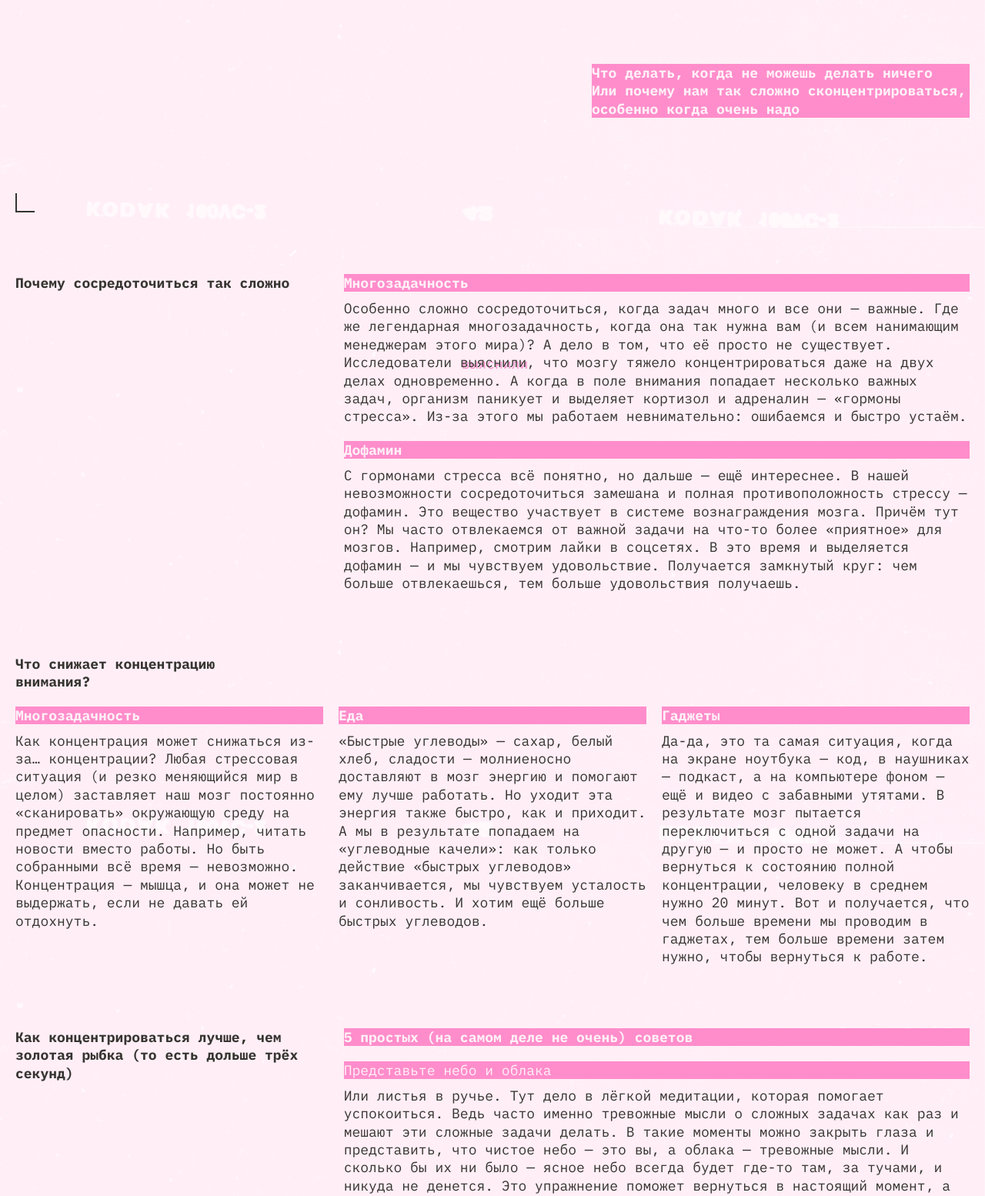
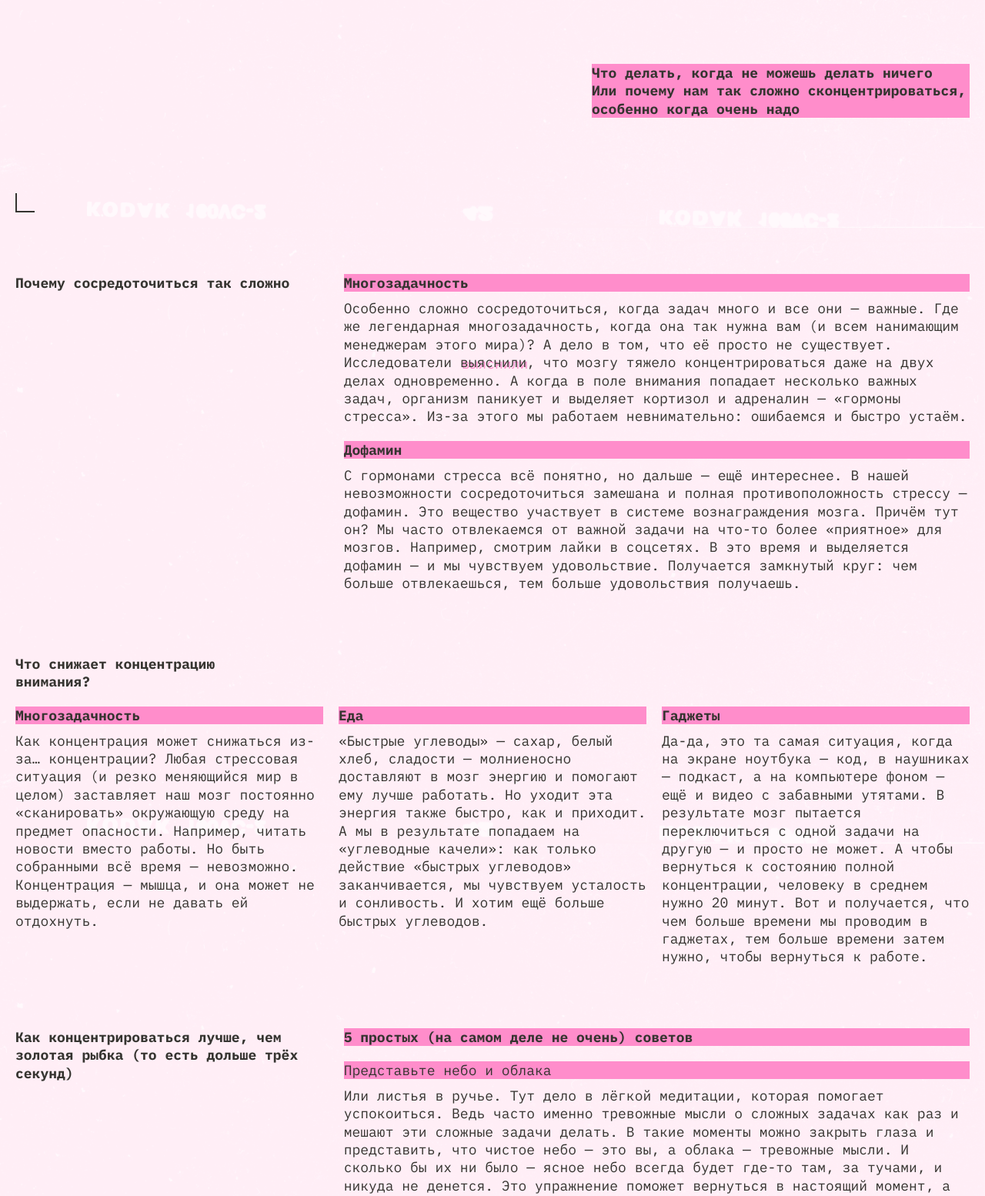
Before and after one commit to obe1taps/slozhno-sosredotochitsya-fd, a plain HTML site: page index.html in a window 1280 px wide. Shown: the part 504-2058 px from the top of the page at 77% size. Drawn offline with Linux system fonts and the light colour scheme.

Commit message:
Добавлена переменная

```diff
--- a/styles/dark.css
+++ b/styles/dark.css
@@ -1,6 +1,7 @@
 :root.theme-dark {
   --page-bg-image: url("../images/cover-image-dark.png");
   --page-color: #000028;
+  --header-text-color: #000028;
   --button-color: #FF0070;
   --border-button-color: #FF0070;
   --accent-color: #FF0070;
--- a/styles/light.css
+++ b/styles/light.css
@@ -1,6 +1,7 @@
 :root.theme-light {
   --page-bg-image: url("../images/cover-image-light.png");
   --page-color: #FFF1F7;
+  --header-text-color: #353430;
   --button-color: #353430;
   --border-button-color: #353430;
   --corner-color: #353430;
@@ -18,6 +19,7 @@
   :root {
     --page-bg-image: url("../images/cover-image-light.png");
     --page-color: #FFF1F7;
+    --header-text-color: #353430;
     --button-color: #353430;
     --corner-color: #353430;
     --accent-color: #FF8DCB;
--- a/styles/style.css
+++ b/styles/style.css
@@ -103,7 +103,7 @@
   font-weight: 700;
   font-size: 18px;
   line-height: 130%;
-  color: var(--page-color);
+  color: var(--header-text-color);
 }
 
 .title-decor {
@@ -163,7 +163,7 @@
 .card__title {
   font-family: var(--font-family);
   font-size: 18px;
-  color: var(--page-color);
+  color: var(--header-text-color);
 }
 
 .card__text {
@@ -204,7 +204,7 @@
 .section__advice {
   font-family: var(--font-family);
   font-size: 18px;
-  color: var(--page-color);
+  color: var(--header-text-color);
 }
 
 .section__gallery {
--- a/styles/variables.css
+++ b/styles/variables.css
@@ -1,6 +1,7 @@
 :root {
   --page-bg-image: url("../images/cover-image-dark.png");
   --page-color: #000028;
+  --header-text-color: #000028;
   --button-color: #FF0070;
   --border-button-color: #FF0070;
   --accent-color: #FF0070;
```
